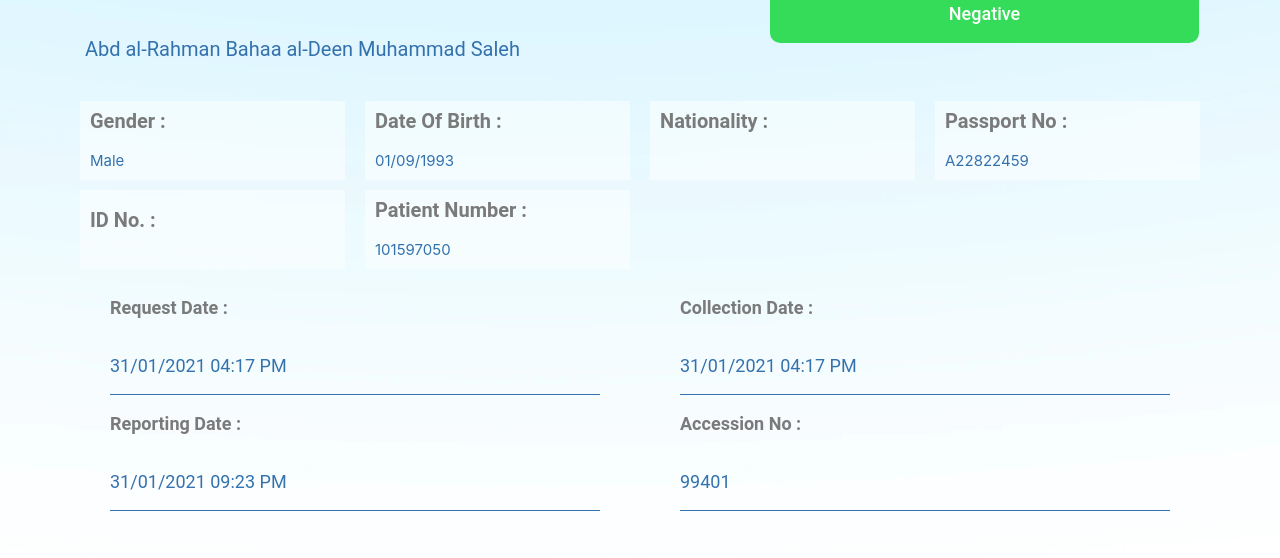
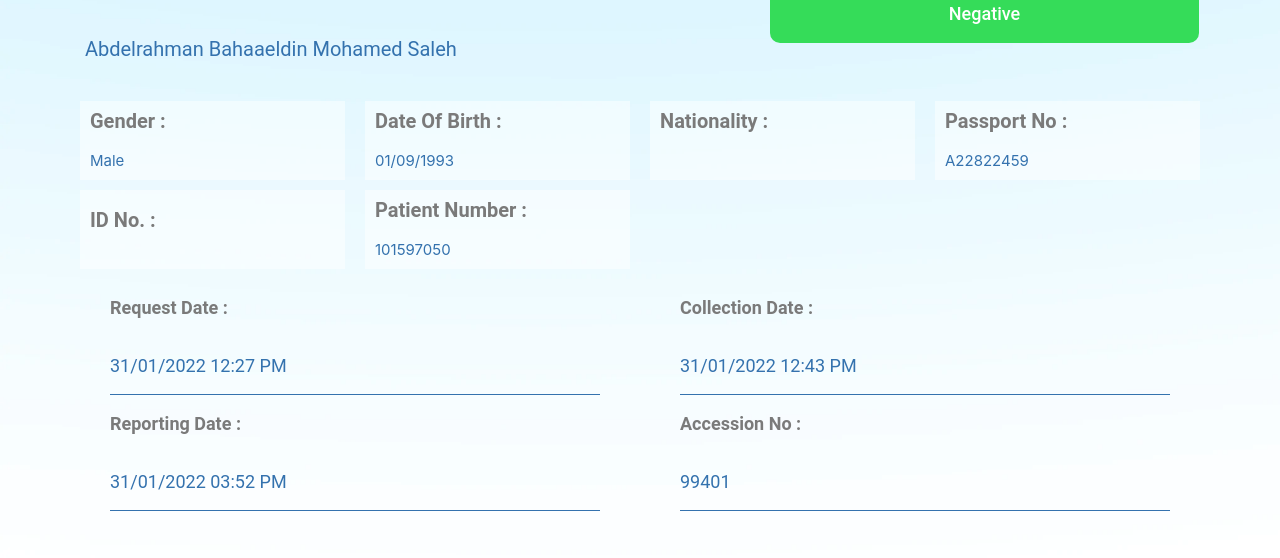
Before and after one commit to alexand625/COVID19, a plain HTML site: page index.html in a window 1280 px wide. Shown: the part 242-800 px from the top of the page. Drawn offline with Linux system fonts and the light colour scheme.

Commit message:
Update index.html

```diff
--- a/index.html
+++ b/index.html
@@ -56,7 +56,7 @@
                             </div>
                             <div class="elementor-element elementor-element-60c867d jltma-glass-effect-no elementor-widget elementor-widget-text-editor" data-id="60c867d" data-element_type="widget" data-widget_type="text-editor.default">
                                 <div class="elementor-widget-container">
-                                    <p><label class="text-label">&nbsp;Abd al-Rahman Bahaa al-Deen Muhammad Saleh</label></p>
+                                    <p><label class="text-label">&nbsp;Abdelrahman Bahaaeldin Mohamed Saleh</label></p>
                                 </div>
                             </div>
                         </div>
@@ -193,7 +193,7 @@
                             </div>
                             <div class="elementor-element elementor-element-32c8cc2 jltma-glass-effect-no elementor-widget elementor-widget-text-editor" data-id="32c8cc2" data-element_type="widget" data-widget_type="text-editor.default">
                                 <div class="elementor-widget-container">
-                                    <p>31/01/2021 04:17 PM</p>
+                                    <p>31/01/2022 12:27 PM</p>
                                 </div>
                             </div>
                         </div>
@@ -208,7 +208,7 @@
                             </div>
                             <div class="elementor-element elementor-element-972abb1 jltma-glass-effect-no elementor-widget elementor-widget-text-editor" data-id="972abb1" data-element_type="widget" data-widget_type="text-editor.default">
                                 <div class="elementor-widget-container">
-                                    <p>31/01/2021 04:17 PM</p>
+                                    <p>31/01/2022 12:43 PM</p>
                                 </div>
                             </div>
                         </div>
@@ -228,7 +228,7 @@
                             </div>
                             <div class="elementor-element elementor-element-be20d9f jltma-glass-effect-no elementor-widget elementor-widget-text-editor" data-id="be20d9f" data-element_type="widget" data-widget_type="text-editor.default">
                                 <div class="elementor-widget-container">
-                                    <p><label id="ReportingDate" class=" col-form-label text-label">31/01/2021 09:23 PM</label></p>
+                                    <p><label id="ReportingDate" class=" col-form-label text-label">31/01/2022 03:52 PM</label></p>
                                 </div>
                             </div>
                         </div>
```
